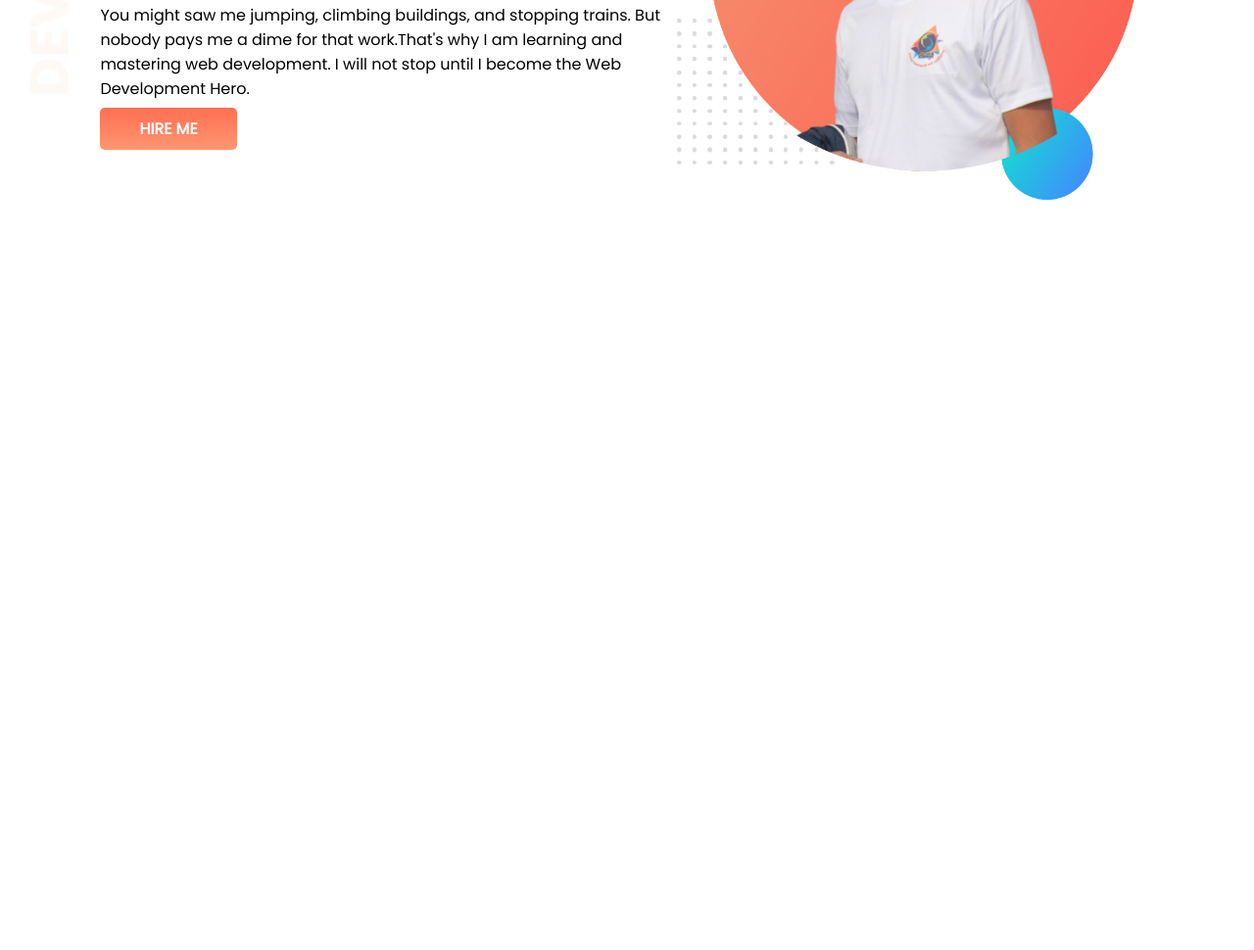
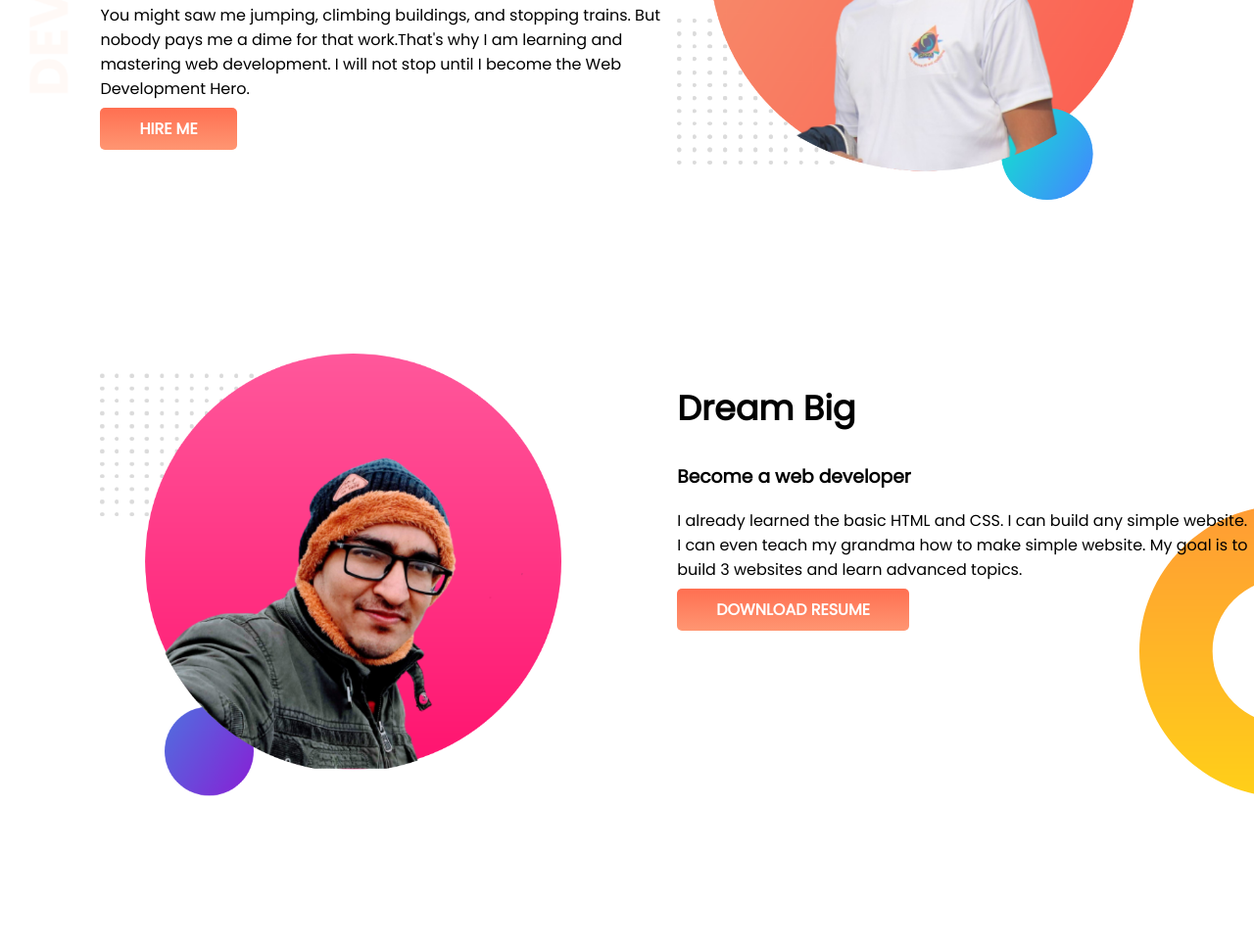
Before and after one commit to mahmudurbd/portfolio, a plain HTML site: page index.html in a window 1280 px wide. Shown: the part 264-1234 px from the top of the page at 98% size. Before the commit the page ends 800 px from the top, so only its background shows below. Drawn offline with Linux system fonts and the light colour scheme.

Commit message:
dream area added

```diff
--- a/index.html
+++ b/index.html
@@ -30,6 +30,21 @@
 </section>
 <!-- end of banner area -->
 
+<!-- start of dream area -->
+<div class="dream-area">
+    <div class="dream-left">
+        <img src="images/mahmudur-bg2.png" alt="Mahmudur Picture">
+    </div>
+    <div class="dream-right">
+        <h2>Dream Big</h2>
+        <h3>Become a web developer</h3>
+        <p>I already learned the basic HTML and CSS. I can build any simple website. I can even teach my grandma how to
+            make simple website. My goal is to build 3 websites and learn advanced topics.</p>
+        <a class="link-button" href="https://smmahmudur.com/wp-content/uploads/2020/10/M_Resume.pdf">Download Resume</a>
+    </div>
+</div>
+<!-- end of dream area -->
+
 <body>
 
 </body>
--- a/style.css
+++ b/style.css
@@ -10,15 +10,14 @@ h2 {
 }
 
 /* banner area */
-
 .banner-area {
     background-image: url(images/top-banner.png);
     background-repeat: no-repeat;
     display: flex;
     padding-left: 8%;
+    padding-bottom: 150px;
 }
 /* banner left */
-
 .banner-left {
     width: 50%;
 }
@@ -38,10 +37,30 @@ h2 {
     background-image: linear-gradient(#FF9672,#FF6F51);
 }
 /* banner right */
-
 .banner-right {
     width: 50%;
 }
 .banner-right img {
     width: 80%;
 }
+
+/* dream area */
+.dream-area {
+    background-image: url(images/dream-bg.png);
+    background-repeat: no-repeat;
+    background-position: right;
+    display: flex;
+    padding-left: 8%;
+    padding-bottom: 150px;
+}
+/* dream left */
+.dream-left {
+    width: 50%;
+}
+.dream-left img {
+    width: 80%;
+}
+/* dream right */
+.dream-right {
+    width: 50%;
+}
```
